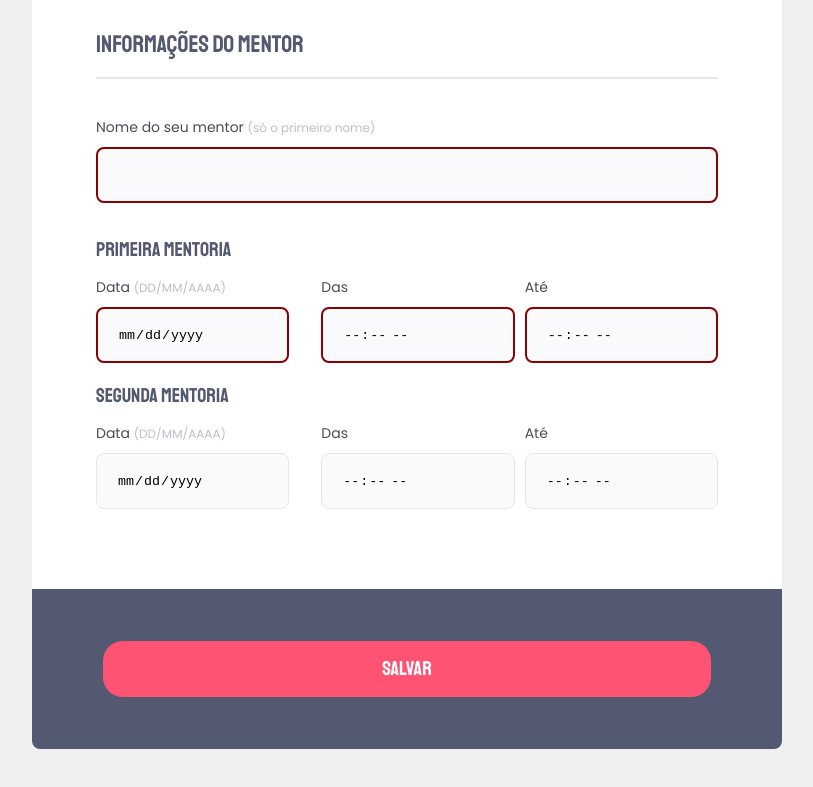
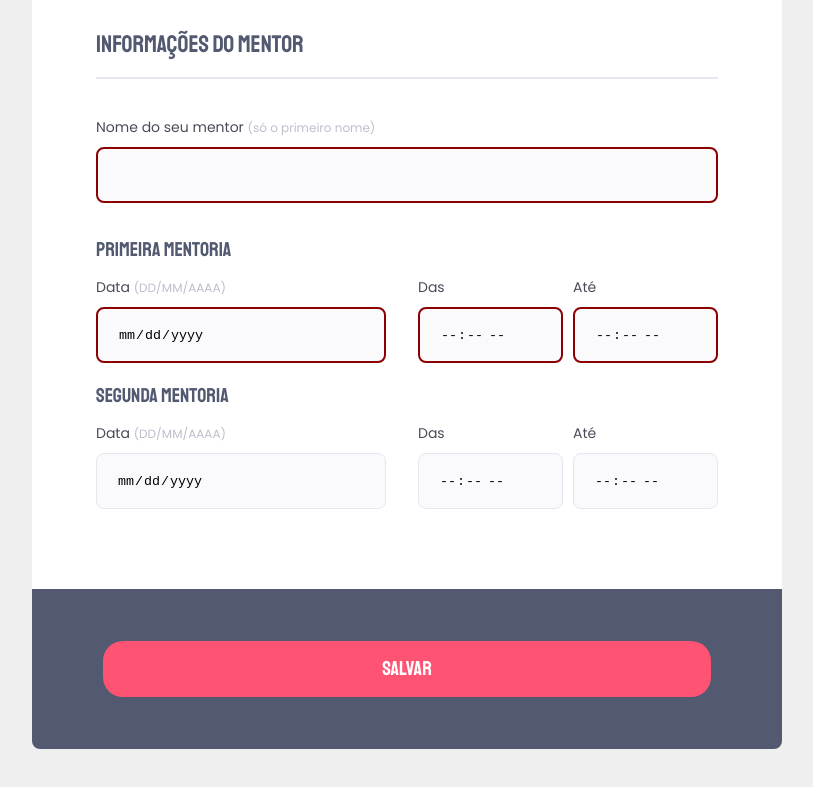
Before and after one commit to cristiangiehl1/desafio-criando-formularios, a plain HTML site: page index.html in a window 1280 px wide. Shown: the part 787-1574 px from the top of the page, without its empty margins (233-1046 px from the left). Drawn offline with Linux system fonts and the light colour scheme.

Commit message:
Add files via upload

```diff
--- a/style.css
+++ b/style.css
@@ -10,7 +10,7 @@ body {
 
     background: #EFEFEF;
 
-    color: #4E4958;
+    color: #6C6A71;
 }
 
 h1,
@@ -148,16 +148,22 @@ fieldset legend {
 .col-3 {
     display: flex;
     gap: 10px;
-
 }
 
 .col-3:first-of-type {
     margin-bottom: 16px;
 }
 
+.col-3 input[type="date"] {
+    width: 100%;
+}
+
+.col-3 .input-wrapper + .input-wrapper {
+    width: 50%;
+}
+
 .col-3 .input-wrapper:first-of-type {
     margin-right: 22px;
-    width: 100%;
 }
 
 input[type="date"]::-webkit-calendar-picker-indicator {
@@ -165,7 +171,7 @@ input[type="date"]::-webkit-calendar-picker-indicator {
 }
 
   /* Remove o ícone de relógio em navegadores baseados em Firefox */
-  input[type="time"]::-moz-calendar-tool {
+input[type="time"]::-moz-calendar-tool {
     display: none;
 }
 
```
